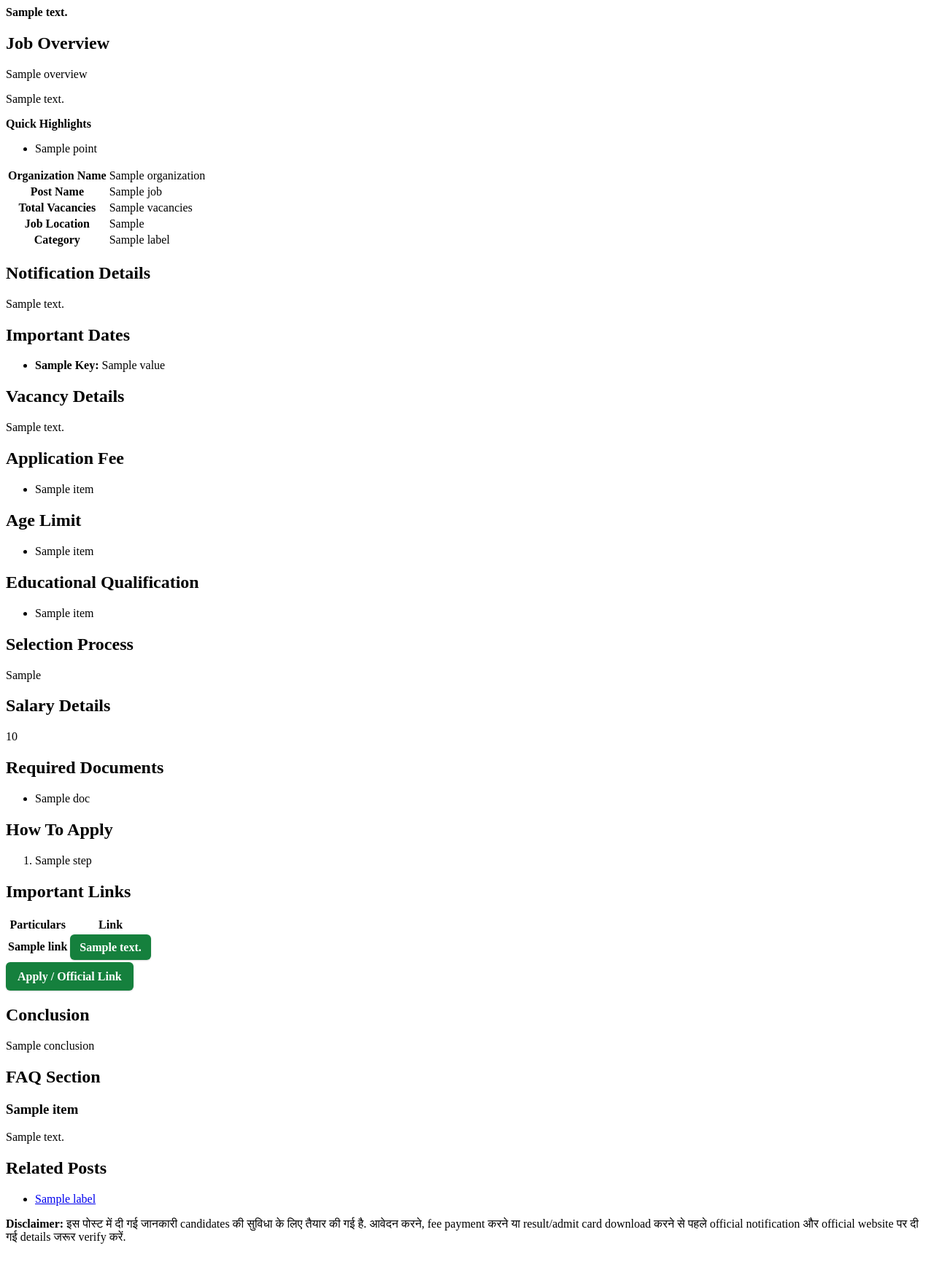
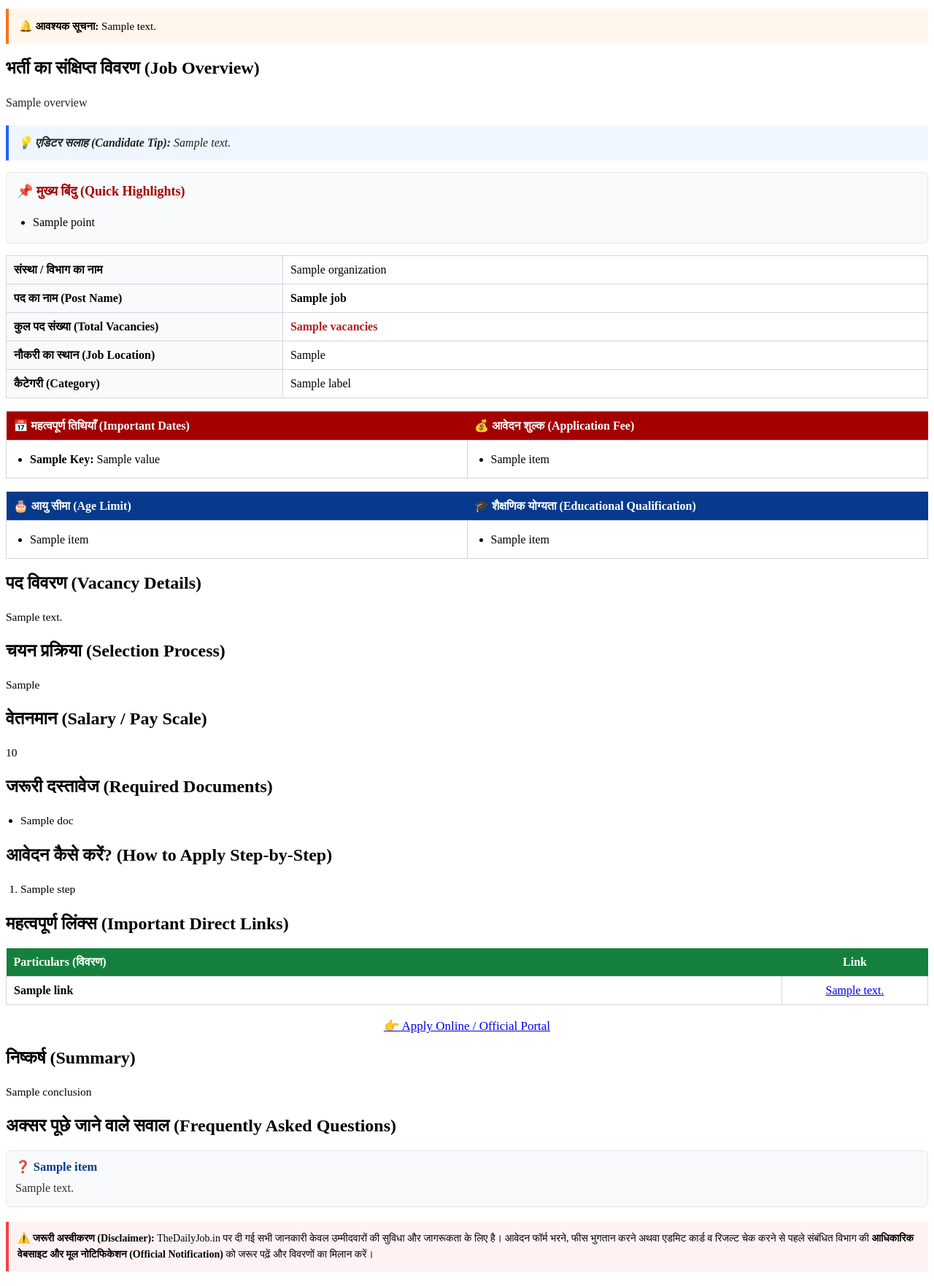
Before and after one commit to 9097881689/job-portal-system, a Python web app: template app/templates/article.html in a window 1280 px wide. Shown: the whole page at 73% size. Before the commit the page ends 1705 px from the top, so only its background shows below. Run offline with Jinja, Linux system fonts and the light colour scheme; the template is opened without the code that fills it: most values are stand-ins (such as "Sample title", 1, 10 or a date in 2020).

Commit message:
Upgrade post generator to natural, engaging human-written style

```diff
--- a/app/templates/article.html
+++ b/app/templates/article.html
@@ -1,17 +1,23 @@
 <article class="job-post se-job-post">
 
-  <p class="job-alert"><strong>{{ meta_description }}</strong></p>
+  <div class="tdj-note" style="background:#fff7ed;border-left:4px solid #f97316;padding:12px 14px;margin:12px 0;font-size:15px;line-height:1.6;">
+    <strong>🔔 आवश्यक सूचना:</strong> {{ meta_description }}
+  </div>
 
-  <h2>Job Overview</h2>
+  <h2>भर्ती का संक्षिप्त विवरण (Job Overview)</h2>
+  <div style="font-size:16px;line-height:1.8;color:#222;margin:12px 0;">
     <p>{{ overview }}</p>
     {% if editor_note %}
-  <p>{{ editor_note }}</p>
+    <p style="background:#eff6ff;border-left:4px solid #2563eb;padding:10px 12px;margin:12px 0;font-style:italic;">
+      <strong>💡 एडिटर सलाह (Candidate Tip):</strong> {{ editor_note }}
+    </p>
     {% endif %}
+  </div>
 
   {% if quick_highlights %}
-  <div class="quick-box">
-    <strong>Quick Highlights</strong>
-    <ul>
+  <div class="quick-box" style="background:#f8fafc;border:1px solid #e2e8f0;border-radius:6px;padding:14px;margin:16px 0;">
+    <h3 style="margin-top:0;color:#a40000;font-size:18px;">📌 मुख्य बिंदु (Quick Highlights)</h3>
+    <ul style="margin:0;padding-left:22px;line-height:1.7;">
       {% for point in quick_highlights %}
       <li>{{ point }}</li>
       {% endfor %}
@@ -19,102 +25,147 @@
   </div>
   {% endif %}
 
-  <table>
+  <!-- Recruitment Overview Table -->
+  <table class="tdj-table" style="width:100%;border-collapse:collapse;margin:16px 0;">
     <tbody>
-      <tr><th>Organization Name</th><td>{{ job.organization or "Official notification देखें" }}</td></tr>
-      <tr><th>Post Name</th><td>{{ job.post_name or job.title }}</td></tr>
-      <tr><th>Total Vacancies</th><td>{{ job.vacancies }}</td></tr>
-      <tr><th>Job Location</th><td>{{ job_location }}</td></tr>
-      <tr><th>Category</th><td>{{ labels | join(", ") }}</td></tr>
+      <tr>
+        <td style="width:30%;font-weight:bold;background:#f9fafb;border:1px solid #d1d5db;padding:10px;">संस्था / विभाग का नाम</td>
+        <td style="border:1px solid #d1d5db;padding:10px;">{{ job.organization or "आधिकारिक नोटिफिकेशन देखें" }}</td>
+      </tr>
+      <tr>
+        <td style="font-weight:bold;background:#f9fafb;border:1px solid #d1d5db;padding:10px;">पद का नाम (Post Name)</td>
+        <td style="border:1px solid #d1d5db;padding:10px;"><strong>{{ job.post_name or job.title }}</strong></td>
+      </tr>
+      <tr>
+        <td style="font-weight:bold;background:#f9fafb;border:1px solid #d1d5db;padding:10px;">कुल पद संख्या (Total Vacancies)</td>
+        <td style="border:1px solid #d1d5db;padding:10px;"><strong style="color:#b91c1c;">{{ job.vacancies }}</strong></td>
+      </tr>
+      <tr>
+        <td style="font-weight:bold;background:#f9fafb;border:1px solid #d1d5db;padding:10px;">नौकरी का स्थान (Job Location)</td>
+        <td style="border:1px solid #d1d5db;padding:10px;">{{ job_location }}</td>
+      </tr>
+      <tr>
+        <td style="font-weight:bold;background:#f9fafb;border:1px solid #d1d5db;padding:10px;">कैटेगरी (Category)</td>
+        <td style="border:1px solid #d1d5db;padding:10px;">{{ labels | join(", ") }}</td>
+      </tr>
     </tbody>
   </table>
 
-  {% if notification_details %}
-  <h2>Notification Details</h2>
-  <p>{{ notification_details }}</p>
-  {% endif %}
-
-  <h2>Important Dates</h2>
-  <ul>
+  <!-- Important Dates & Application Fee Section -->
+  <table class="tdj-table" style="width:100%;border-collapse:collapse;margin:18px 0;">
+    <thead>
+      <tr>
+        <th style="background:#a40000;color:#fff;padding:10px;text-align:left;width:50%;font-size:16px;">📅 महत्वपूर्ण तिथियाँ (Important Dates)</th>
+        <th style="background:#a40000;color:#fff;padding:10px;text-align:left;width:50%;font-size:16px;">💰 आवेदन शुल्क (Application Fee)</th>
+      </tr>
+    </thead>
+    <tbody>
+      <tr>
+        <td style="border:1px solid #d1d5db;padding:12px;vertical-align:top;">
+          <ul style="margin:0;padding-left:20px;line-height:1.7;">
             {% for key, value in important_dates.items() %}
             <li><strong>{{ key | replace("_", " ") | title }}:</strong> {{ value }}</li>
             {% endfor %}
           </ul>
-
-  {% if vacancy_details %}
-  <h2>Vacancy Details</h2>
-  <p>{{ vacancy_details }}</p>
-  {% endif %}
-
-  <h2>Application Fee</h2>
+        </td>
+        <td style="border:1px solid #d1d5db;padding:12px;vertical-align:top;">
           {% if application_fee_items %}
-  <ul>
+          <ul style="margin:0;padding-left:20px;line-height:1.7;">
             {% for item in application_fee_items %}
             <li>{{ item }}</li>
             {% endfor %}
           </ul>
           {% else %}
-  <p>{{ application_fee }}</p>
+          <p style="margin:0;line-height:1.6;">{{ application_fee }}</p>
           {% endif %}
+        </td>
+      </tr>
+    </tbody>
+  </table>
 
-  <h2>Age Limit</h2>
+  <!-- Age Limit & Qualification Section -->
+  <table class="tdj-table" style="width:100%;border-collapse:collapse;margin:18px 0;">
+    <thead>
+      <tr>
+        <th style="background:#073a8c;color:#fff;padding:10px;text-align:left;width:50%;font-size:16px;">🎂 आयु सीमा (Age Limit)</th>
+        <th style="background:#073a8c;color:#fff;padding:10px;text-align:left;width:50%;font-size:16px;">🎓 शैक्षणिक योग्यता (Educational Qualification)</th>
+      </tr>
+    </thead>
+    <tbody>
+      <tr>
+        <td style="border:1px solid #d1d5db;padding:12px;vertical-align:top;">
           {% if age_limit_items %}
-  <ul>
+          <ul style="margin:0;padding-left:20px;line-height:1.7;">
             {% for item in age_limit_items %}
             <li>{{ item }}</li>
             {% endfor %}
           </ul>
           {% else %}
-  <p>{{ age_limit }}</p>
+          <p style="margin:0;line-height:1.6;">{{ age_limit }}</p>
           {% endif %}
-
-  <h2>Educational Qualification</h2>
+        </td>
+        <td style="border:1px solid #d1d5db;padding:12px;vertical-align:top;">
           {% if qualification_items %}
-  <ul>
+          <ul style="margin:0;padding-left:20px;line-height:1.7;">
             {% for item in qualification_items %}
             <li>{{ item }}</li>
             {% endfor %}
           </ul>
           {% else %}
-  <p>{{ qualification }}</p>
+          <p style="margin:0;line-height:1.6;">{{ qualification }}</p>
+          {% endif %}
+        </td>
+      </tr>
+    </tbody>
+  </table>
+
+  {% if vacancy_details %}
+  <h2>पद विवरण (Vacancy Details)</h2>
+  <div style="font-size:15.5px;line-height:1.7;margin:10px 0;">
+    {{ vacancy_details }}
+  </div>
   {% endif %}
 
-  <h2>Selection Process</h2>
-  <p>{{ selection_process }}</p>
+  <h2>चयन प्रक्रिया (Selection Process)</h2>
+  <p style="font-size:15.5px;line-height:1.7;">{{ selection_process }}</p>
 
-  <h2>Salary Details</h2>
-  <p>{{ salary }}</p>
+  <h2>वेतनमान (Salary / Pay Scale)</h2>
+  <p style="font-size:15.5px;line-height:1.7;">{{ salary }}</p>
 
   {% if required_documents %}
-  <h2>Required Documents</h2>
-  <ul>
+  <h2>जरूरी दस्तावेज (Required Documents)</h2>
+  <ul style="padding-left:20px;line-height:1.7;font-size:15.5px;">
     {% for doc in required_documents %}
     <li>{{ doc }}</li>
     {% endfor %}
   </ul>
   {% endif %}
 
-  <h2>How To Apply</h2>
-  <ol>
+  <h2>आवेदन कैसे करें? (How to Apply Step-by-Step)</h2>
+  <ol style="padding-left:20px;line-height:1.8;font-size:15.5px;">
     {% for step in how_to_apply %}
     <li>{{ step }}</li>
     {% endfor %}
   </ol>
 
-  <h2>Important Links</h2>
-  <table>
+  <!-- Important Links Table -->
+  <h2>महत्वपूर्ण लिंक्स (Important Direct Links)</h2>
+  <table class="tdj-table" style="width:100%;border-collapse:collapse;margin:14px 0;">
     <thead>
-      <tr><th>Particulars</th><th>Link</th></tr>
+      <tr>
+        <th style="background:#15803d;color:#fff;padding:10px;text-align:left;">Particulars (विवरण)</th>
+        <th style="background:#15803d;color:#fff;padding:10px;text-align:center;width:180px;">Link</th>
+      </tr>
     </thead>
     <tbody>
       {% for link in important_links %}
       <tr>
-        <th>{{ link.label }}</th>
-        <td>
+        <td style="border:1px solid #d1d5db;padding:10px;font-weight:bold;">{{ link.label }}</td>
+        <td style="border:1px solid #d1d5db;padding:10px;text-align:center;">
           {% if link.url %}
-          <a class="official-link-btn" style="display:inline-block;background:#15803d;color:#fff!important;padding:8px 13px;border-radius:6px;font-weight:700;text-decoration:none;line-height:1.2;box-shadow:0 1px 2px rgba(0,0,0,.16)" href="{{ link.url }}" rel="nofollow noopener" target="_blank">{{ link.text or "Click Here" }}</a>
+          <a class="official-link-btn" href="{{ link.url }}" rel="nofollow noopener" target="_blank">{{ link.text or "Click Here" }}</a>
           {% else %}
-          {{ link.text or "Available Soon" }}
+          <span style="color:#666;font-weight:bold;">{{ link.text or "Available Soon" }}</span>
           {% endif %}
         </td>
       </tr>
@@ -123,30 +174,31 @@
   </table>
 
   {% if safe_apply_url %}
-  <div class="apply-box">
-    <a class="official-link-btn" style="display:inline-block;background:#15803d;color:#fff!important;padding:10px 16px;border-radius:6px;font-weight:700;text-decoration:none;line-height:1.2;box-shadow:0 1px 2px rgba(0,0,0,.16)" href="{{ safe_apply_url }}" rel="nofollow noopener" target="_blank">Apply / Official Link</a>
+  <div style="text-align:center;margin:18px 0;">
+    <a class="official-link-btn" style="padding:11px 22px;font-size:17px;" href="{{ safe_apply_url }}" rel="nofollow noopener" target="_blank">👉 Apply Online / Official Portal</a>
   </div>
   {% endif %}
 
   {% if conclusion %}
-  <h2>Conclusion</h2>
-  <p>{{ conclusion }}</p>
+  <h2>निष्कर्ष (Summary)</h2>
+  <p style="font-size:15.5px;line-height:1.7;">{{ conclusion }}</p>
   {% endif %}
 
-  <h2>FAQ Section</h2>
+  {% if faqs %}
+  <h2>अक्सर पूछे जाने वाले सवाल (Frequently Asked Questions)</h2>
+  <div style="margin:14px 0;">
     {% for item in faqs %}
-  <h3>{{ item.question }}</h3>
-  <p>{{ item.answer }}</p>
+    <div style="border:1px solid #e2e8f0;border-radius:6px;padding:12px;margin-bottom:10px;background:#f8fafc;">
+      <h3 style="margin:0 0 6px;color:#073a8c;font-size:16.5px;">❓ {{ item.question }}</h3>
+      <p style="margin:0;line-height:1.6;color:#333;">{{ item.answer }}</p>
+    </div>
     {% endfor %}
+  </div>
+  {% endif %}
 
-  <h2>Related Posts</h2>
-  <ul>
-    {% for label in labels[:4] %}
-    <li><a href="/search/label/{{ label | replace(' ', '%20') }}">{{ label }}</a></li>
-    {% endfor %}
-  </ul>
-
-  <p class="note"><strong>Disclaimer:</strong> इस पोस्ट में दी गई जानकारी candidates की सुविधा के लिए तैयार की गई है. आवेदन करने, fee payment करने या result/admit card download करने से पहले official notification और official website पर दी गई details जरूर verify करें.</p>
+  <div class="tdj-note" style="background:#fef2f2;border-left:4px solid #ef4444;padding:12px;margin:20px 0;font-size:14px;line-height:1.6;">
+    <strong>⚠️ जरूरी अस्वीकरण (Disclaimer):</strong> TheDailyJob.in पर दी गई सभी जानकारी केवल उम्मीदवारों की सुविधा और जागरूकता के लिए है। आवेदन फॉर्म भरने, फीस भुगतान करने अथवा एडमिट कार्ड व रिजल्ट चेक करने से पहले संबंधित विभाग की <strong>आधिकारिक वेबसाइट और मूल नोटिफिकेशन (Official Notification)</strong> को जरूर पढ़ें और विवरणों का मिलान करें।
+  </div>
 
   <script type="application/ld+json">{{ job_schema | safe }}</script>
   <script type="application/ld+json">{{ faq_schema | safe }}</script>
```
Also changed, not shown: app/ai/generator.py (+19 -19 lines). Lines whose indentation alone changed are shown as unchanged.
